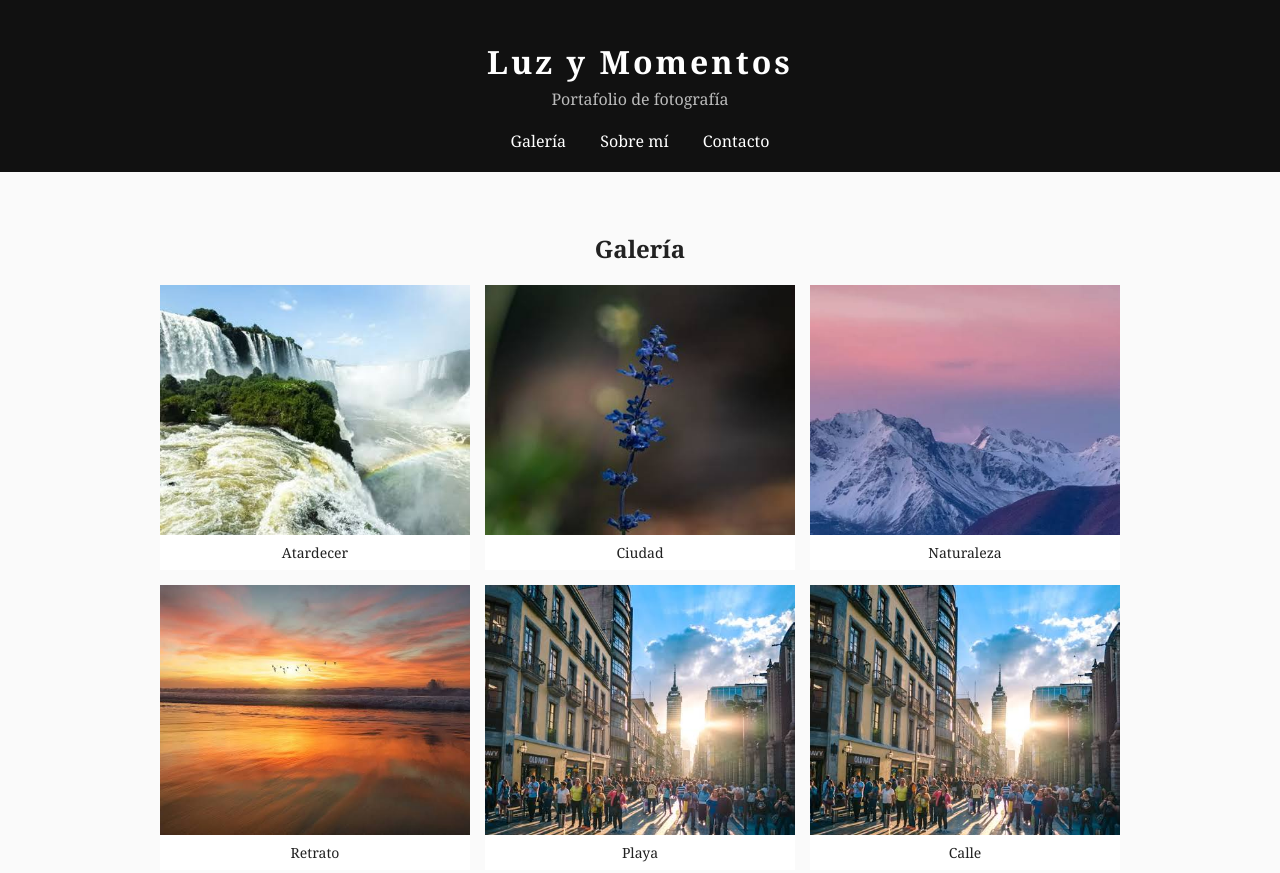
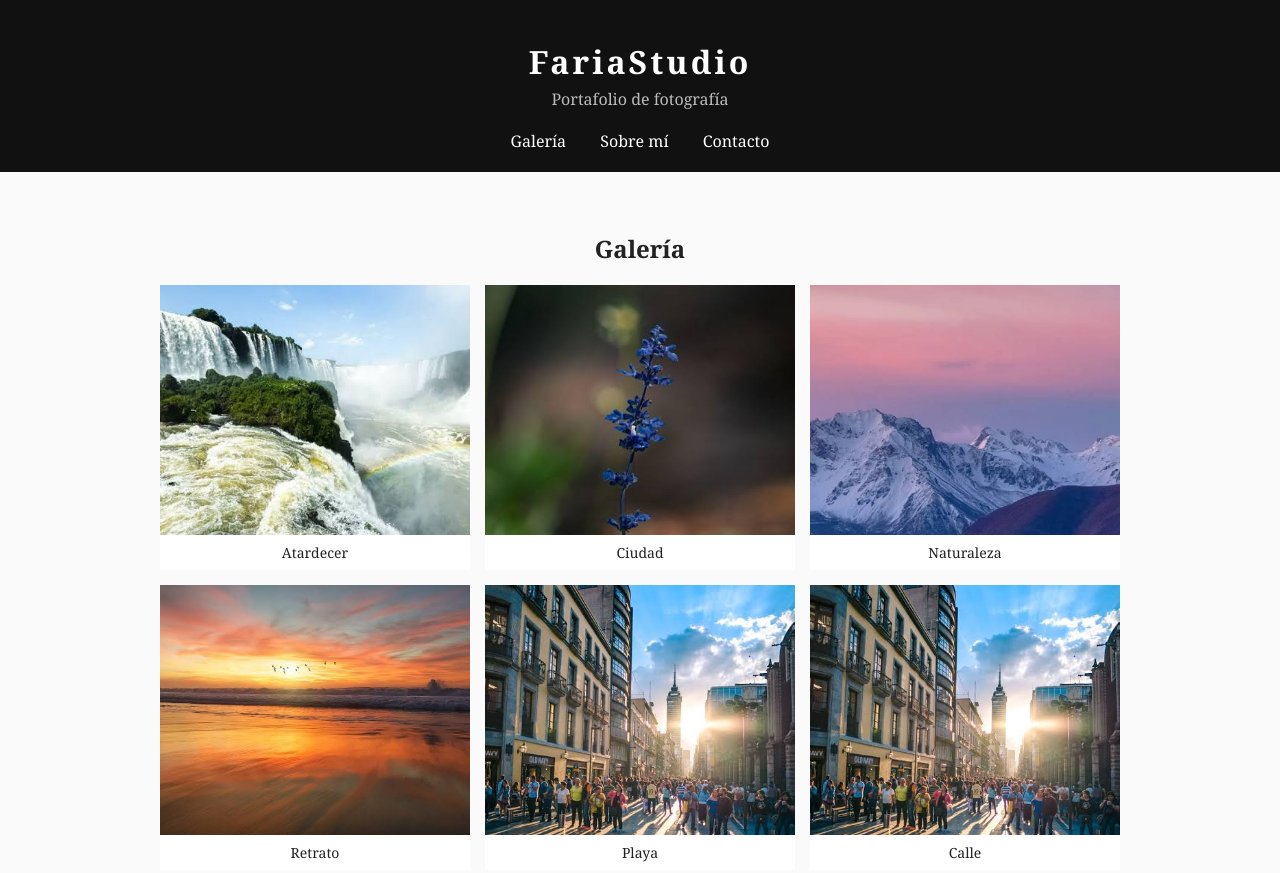
Before and after one commit to cdelvallefaria/Frontend-Class, a plain HTML site: page portafolio-fotografia/index.html in a window 1280 px wide. Shown: the top 873 px of the page. Drawn offline with Linux system fonts and the light colour scheme.

Commit message:
Cambio el nombre del portafolio a FariaStudio

```diff
--- a/portafolio-fotografia/index.html
+++ b/portafolio-fotografia/index.html
@@ -8,7 +8,7 @@
 </head>
 <body>
   <header>
-    <h1>Luz y Momentos</h1>
+    <h1>FariaStudio</h1>
     <p>Portafolio de fotografía</p>
     <nav>
       <a href="#galeria">Galería</a>
```
